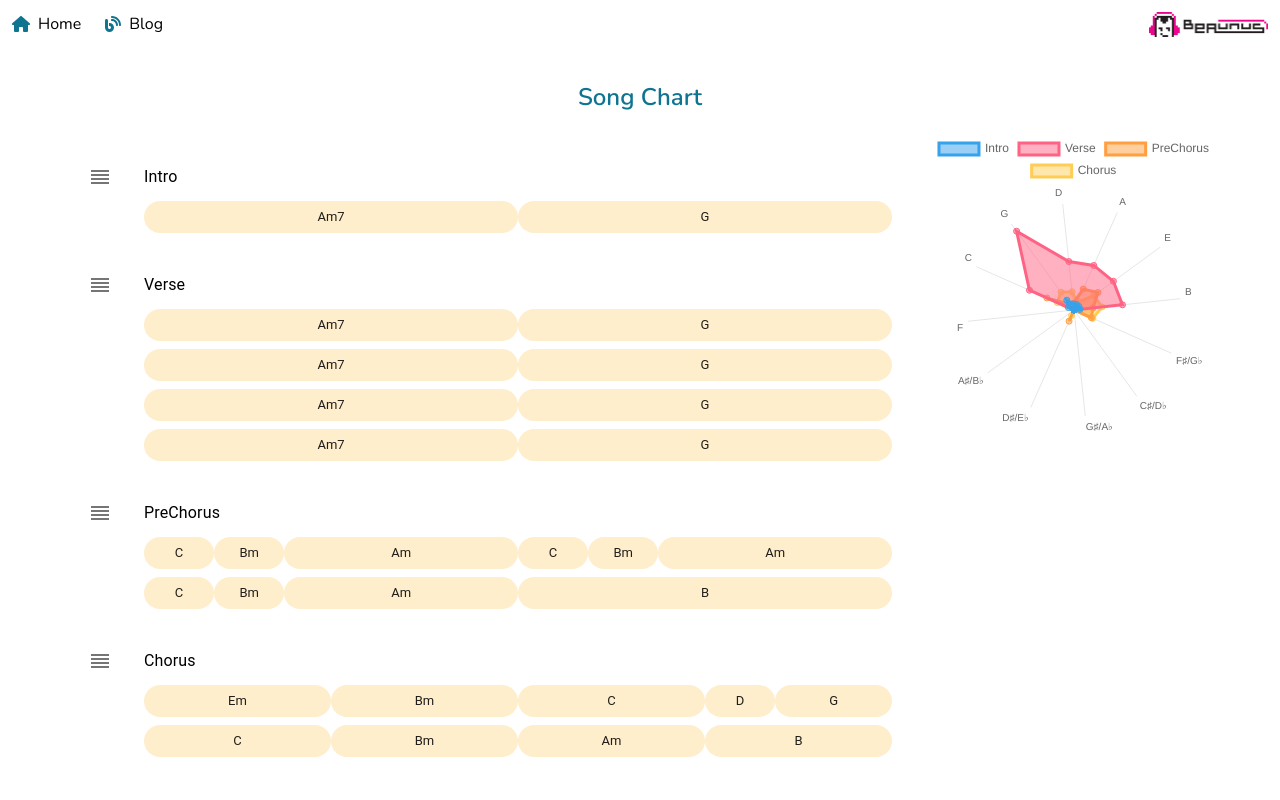
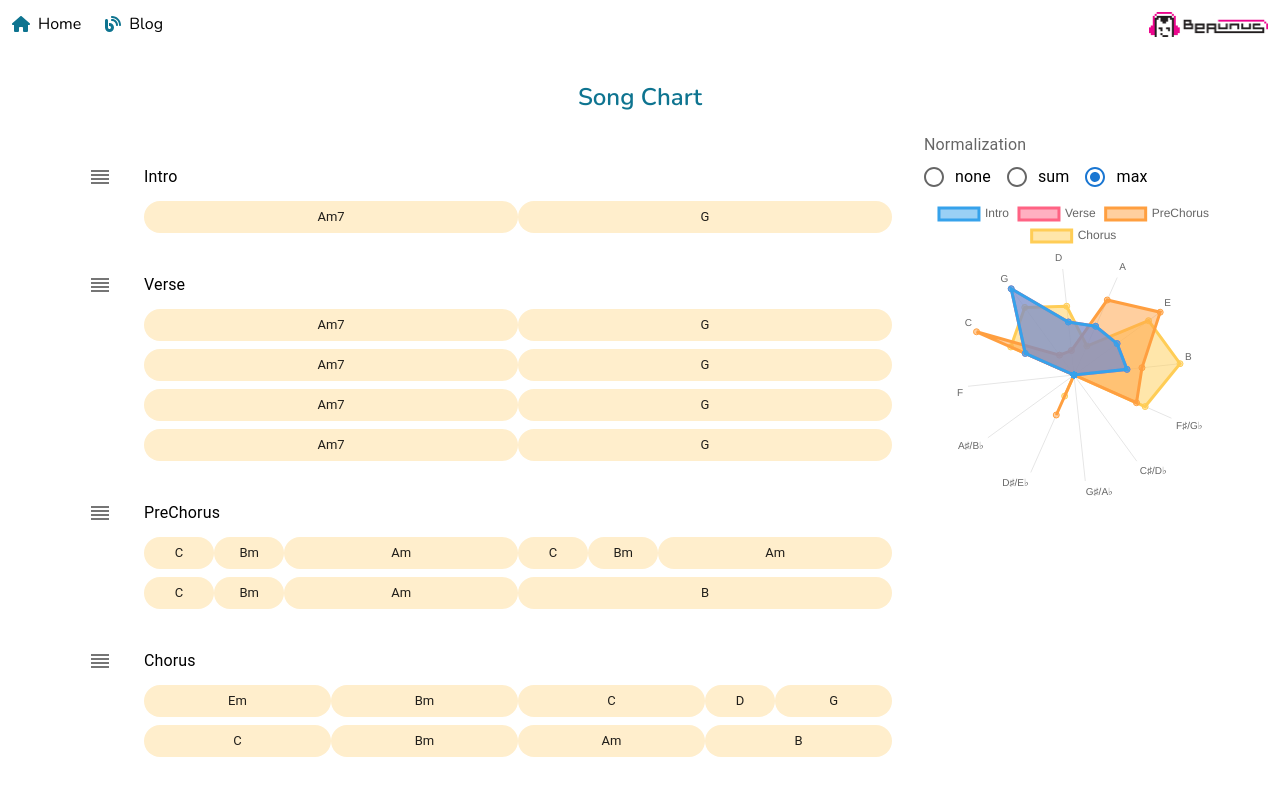
Before and after one commit to beaunus/beaunus.com, a Next.js app: page /blog/song-chart in a window 1280 px wide. Shown: the top 800 px of the page. Built offline with nearby package versions, Linux system fonts and the light colour scheme; no server answers.

Commit message:
feature: normalization

```diff
--- a/pages/blog/song-chart.tsx
+++ b/pages/blog/song-chart.tsx
@@ -1,15 +1,19 @@
 import { ReorderOutlined } from "@mui/icons-material";
-import { Chip, Stack } from "@mui/material";
+import { Chip, FormControlLabel, Stack } from "@mui/material";
+import FormControl from "@mui/material/FormControl";
+import FormLabel from "@mui/material/FormLabel";
 import List from "@mui/material/List";
 import ListItem from "@mui/material/ListItem";
 import ListItemButton from "@mui/material/ListItemButton";
 import ListItemIcon from "@mui/material/ListItemIcon";
 import ListItemText from "@mui/material/ListItemText";
+import Radio from "@mui/material/Radio";
+import RadioGroup from "@mui/material/RadioGroup";
 import ChartJS from "chart.js/auto";
 import _ from "lodash";
 import type { NextPage } from "next";
 import Head from "next/head";
-import { useEffect, useRef } from "react";
+import { useEffect, useRef, useState } from "react";
 
 const NOTE_NAMES = [
   "C",
@@ -45,6 +49,10 @@ type Section = {
   chords: { chord: Chord; durationInBeats: number }[];
   name: string;
 };
+
+const NORMALIZATION_VALUES = ["none", "sum", "max"] as const;
+
+type NormalizationValue = (typeof NORMALIZATION_VALUES)[number];
 
 const sections: Section[] = [
   {
@@ -143,6 +151,8 @@ const sections: Section[] = [
 const SongChart: NextPage = () => {
   const radarChartRef = useRef<HTMLCanvasElement>(null);
 
+  const [normalization, setNormalization] = useState<NormalizationValue>("max");
+
   const noteNameCountsBySection = Object.fromEntries(
     Object.entries(_.groupBy(sections, "name")).map(
       ([sectionName, instances]) => [
@@ -191,14 +201,21 @@ const SongChart: NextPage = () => {
     )
   );
 
-  useEffect(function createChart() {
+  useEffect(
+    function createChart() {
       if (radarChartRef.current) {
         const radarChart = new ChartJS(radarChartRef.current, {
           data: {
             datasets: Object.entries(noteNameCountsBySection).map(
               ([sectionName, noteNameCountsForSection]) => ({
                 data: CIRCLE_OF_FIFTHS.map(
-                (noteName) => noteNameCountsForSection[noteName] ?? 0
+                  (noteName) =>
+                    (noteNameCountsForSection[noteName] ?? 0) /
+                    (normalization === "max"
+                      ? Math.max(...Object.values(noteNameCountsForSection))
+                      : normalization === "sum"
+                      ? _.sum(Object.values(noteNameCountsForSection))
+                      : 1)
                 ),
                 fill: true,
                 label: sectionName,
@@ -223,7 +240,9 @@ const SongChart: NextPage = () => {
           radarChart.destroy();
         };
       }
-  }, []);
+    },
+    [normalization]
+  );
 
   return (
     <>
@@ -271,7 +290,33 @@ const SongChart: NextPage = () => {
             ))}
           </List>
           <div className="w-1/3">
+            <Stack>
+              <FormControl>
+                <FormLabel id="normalization-radio-buttons-group-label">
+                  Normalization
+                </FormLabel>
+                <RadioGroup
+                  aria-labelledby="normalization-radio-buttons-group-label"
+                  defaultValue={normalization}
+                  name="normalization-radio-buttons-group"
+                  onChange={(_event, newValue) =>
+                    setNormalization(newValue as NormalizationValue)
+                  }
+                  row
+                  value={normalization}
+                >
+                  {NORMALIZATION_VALUES.map((normalizationValue) => (
+                    <FormControlLabel
+                      control={<Radio />}
+                      key={normalizationValue}
+                      label={normalizationValue}
+                      value={normalizationValue}
+                    />
+                  ))}
+                </RadioGroup>
+              </FormControl>
               <canvas ref={radarChartRef} />
+            </Stack>
           </div>
         </Stack>
       </div>
```
Lines whose indentation alone changed are shown as unchanged.
